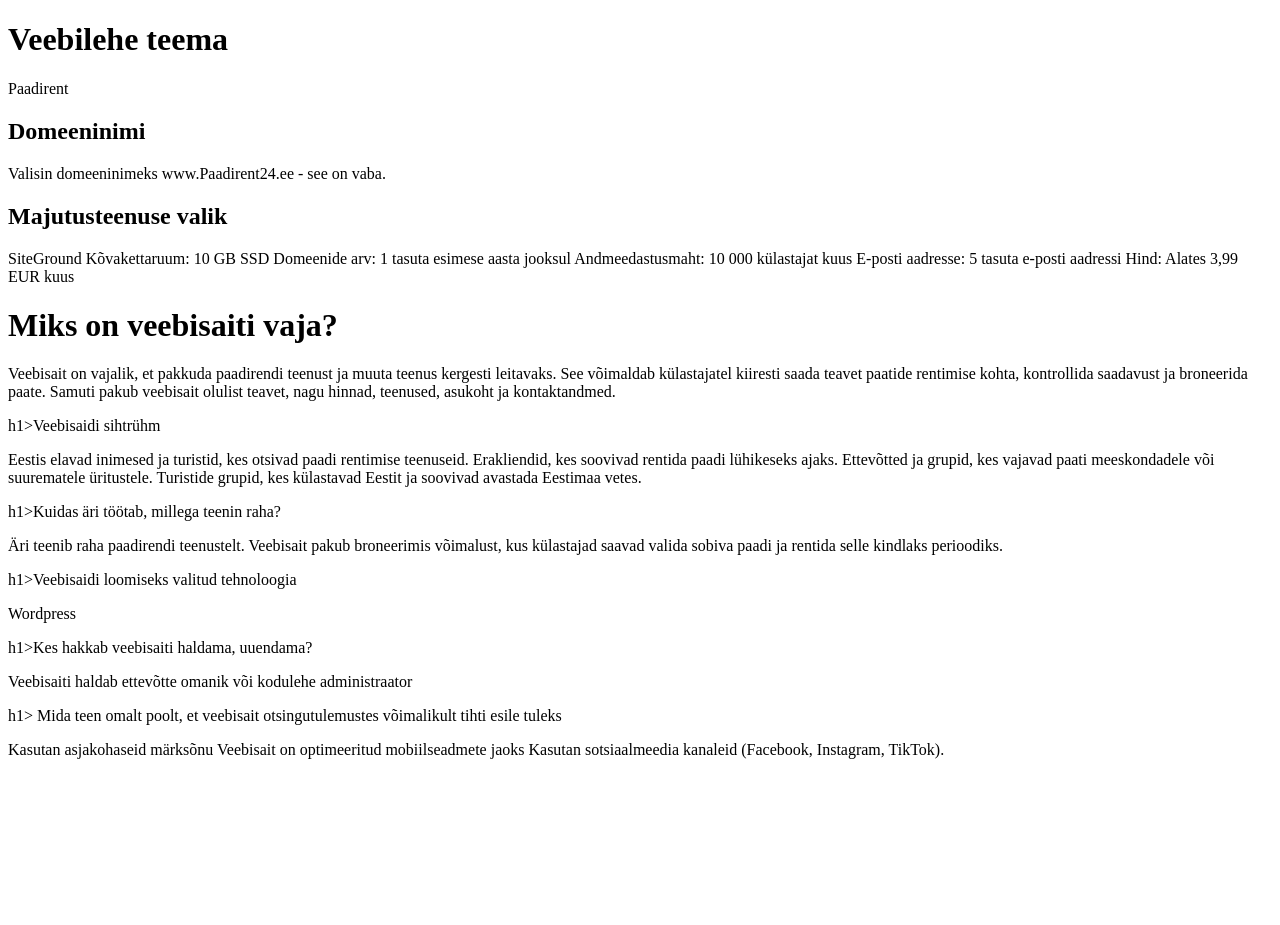
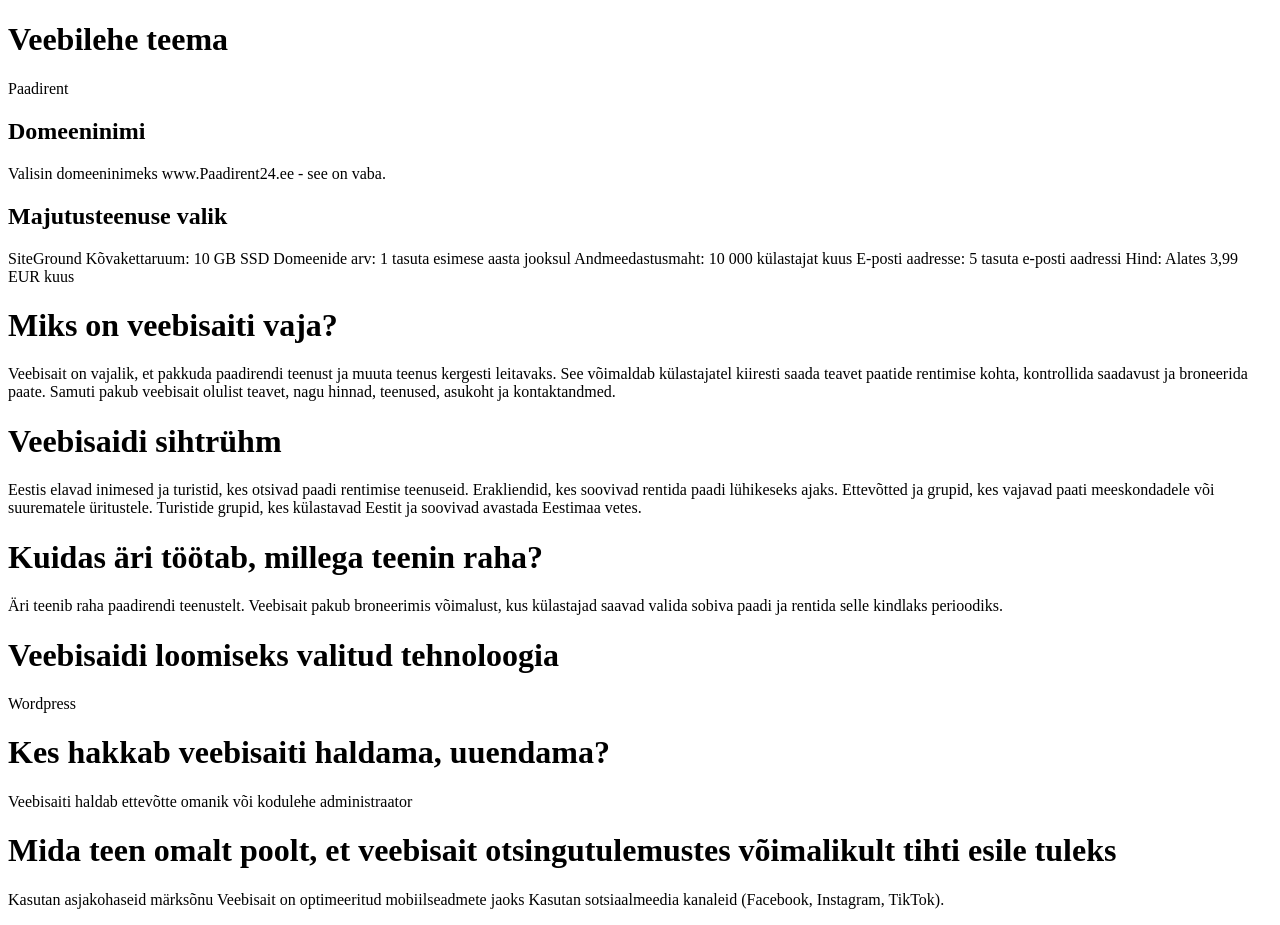
Before and after one commit to JSepper/Veebisaidi-plaan, a plain HTML site: page index.html in a window 1280 px wide. Before the commit the page ends 800 px from the top, so only its background shows below. Drawn offline with Linux system fonts and the light colour scheme.

Commit message:
Update index.html

```diff
--- a/index.html
+++ b/index.html
@@ -28,26 +28,26 @@
         See võimaldab külastajatel kiiresti saada teavet paatide rentimise kohta, kontrollida saadavust ja broneerida paate.
         Samuti pakub veebisait olulist teavet, nagu hinnad, teenused, asukoht ja kontaktandmed.</p>
 
-    h1>Veebisaidi sihtrühm</h1>
+    <h1>Veebisaidi sihtrühm</h1>
     <p>Eestis elavad inimesed ja turistid, kes otsivad paadi rentimise teenuseid.
     Erakliendid, kes soovivad rentida paadi lühikeseks ajaks.
     Ettevõtted ja grupid, kes vajavad paati meeskondadele või suurematele üritustele.
     Turistide grupid, kes külastavad Eestit ja soovivad avastada Eestimaa vetes.
     </p>
 
-    h1>Kuidas äri töötab, millega teenin raha?
+    <h1>Kuidas äri töötab, millega teenin raha?
     </h1>
     <p>Äri teenib raha paadirendi teenustelt.
     Veebisait pakub broneerimis võimalust, kus külastajad saavad valida sobiva paadi ja rentida selle kindlaks perioodiks. </p>
 
-    h1>Veebisaidi loomiseks valitud tehnoloogia</h1>
+    <h1>Veebisaidi loomiseks valitud tehnoloogia</h1>
     <p>Wordpress</p>
 
-    h1>Kes hakkab veebisaiti haldama, uuendama?
+    <h1>Kes hakkab veebisaiti haldama, uuendama?
 </h1>
     <p>Veebisaiti haldab ettevõtte omanik või kodulehe administraator</p>
 
-    h1> Mida teen omalt poolt, et veebisait otsingutulemustes võimalikult tihti esile tuleks</h1>
+    <h1> Mida teen omalt poolt, et veebisait otsingutulemustes võimalikult tihti esile tuleks</h1>
     <p>Kasutan asjakohaseid märksõnu
     Veebisait on optimeeritud mobiilseadmete jaoks
     Kasutan sotsiaalmeedia kanaleid (Facebook, Instagram, TikTok).
```
